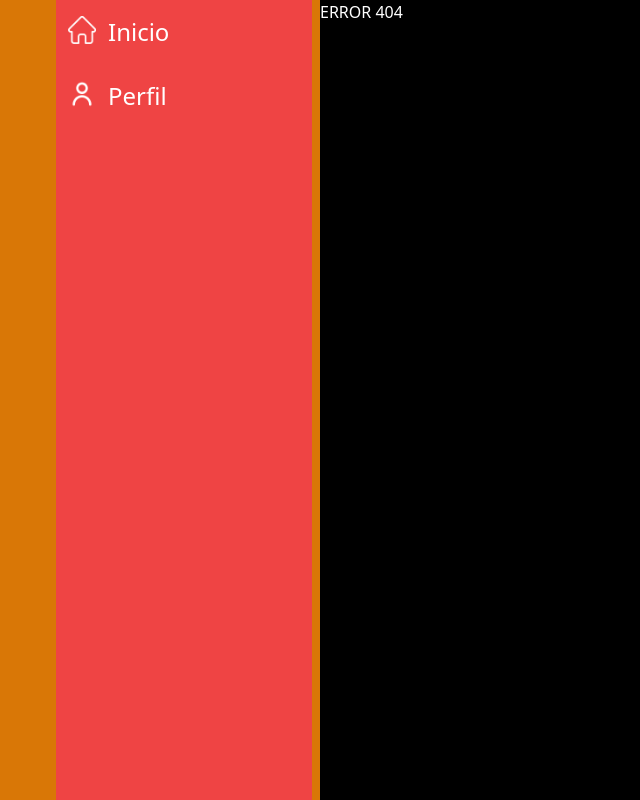
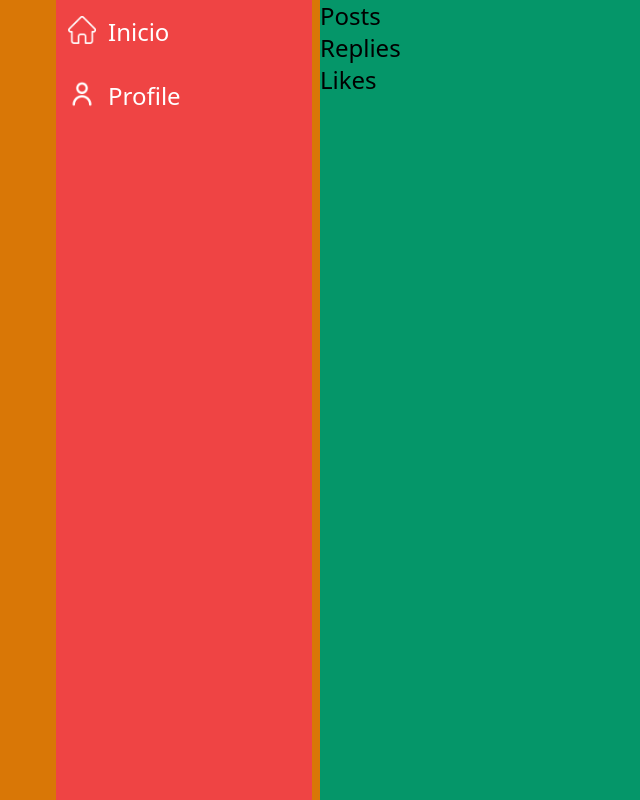
Before and after one commit to JCaucaman/clone-twitter, a React (Vite) app: page /profile in a window 1280 px wide. Before the commit this address had no page. Shown: the whole page, without its empty margins (0-640 px from the left). Built offline with nearby package versions, Linux system fonts and the light colour scheme.

Commit message:
routes add to profile

```diff
--- a/src/App.jsx
+++ b/src/App.jsx
@@ -2,12 +2,14 @@ import { Route, Routes } from "react-router-dom";
 
 // Pages
 import { Inicio } from "./pages/Inicio.jsx";
-import { Perfil } from "./pages/Perfil.jsx";
+import { Profile } from "./pages/Profile.jsx";
 import { NotFound } from "./pages/NotFound.jsx";
 
 // components
 import { Header } from "./components/Header.jsx";
-
+import { PostsWithReplies } from "./components/PostsWithReplies.jsx";
+import { PostsWithLikes } from "./components/PostsWithLikes.jsx";
+import { PostsMyAll } from "./components/PostsMyAll.jsx";
 
 export default function App() {
   return (
@@ -16,7 +18,13 @@ export default function App() {
         <Header />
         <Routes>
           <Route path="/" element={<Inicio />} />
-          <Route path="/perfil" element={<Perfil />} />
+          <Route path="/profile" element={<Profile />} >
+
+            <Route index element={<PostsMyAll/>} />
+            <Route path="likes" element={<PostsWithLikes />}  />
+            <Route path="with_replies" element={<PostsWithReplies />}  />
+
+          </Route>
           <Route path="*" element={<NotFound />} />
         </Routes>
       </div>
--- a/src/components/Header.jsx
+++ b/src/components/Header.jsx
@@ -7,7 +7,7 @@ export function Header() {
         >
             <ul className="bg-red-500 h-full w-fit mr-2 ml-2">
                 <HeaderButton link="/" Name="Inicio" img="home.png" />
-                <HeaderButton link="/perfil" Name="Perfil" img="user.png" />
+                <HeaderButton link="/profile" Name="Profile" img="user.png" />
             </ul>
         </nav>
     )
--- a/src/components/Post.jsx
+++ b/src/components/Post.jsx
@@ -4,6 +4,19 @@ import { UserImg } from "./UserImg";
 export function Post(props) {
 
     const prop = props;
+
+    var isImg = true;
+
+    if(!prop.img){
+        isImg = false;
+    }
+
+    var isText = true;
+
+    if(!prop.text){
+        isText = false;
+    }
+
 
     return(
         <article className="h-min pr-4 pl-4 flex pt-4 bg-green-900
@@ -17,12 +30,25 @@ export function Post(props) {
                     <span className="text-zinc-500 bg-emerald-400 cursor-pointer">@user</span>
                     <span className="text-zinc-500 pl-1 pr-1 bg-emerald-200" >·</span>
                     <span className="text-zinc-500 hover:underline bg-emerald-100 cursor-pointer">00h</span>
-                    <p className="max-w-128 pb-3 bg-indigo-600">
-                        cLorem ipsum dolor sit amet consectetur adipisicing elit. Maiores ipsum iste consectetur amet vero! Quisquam officiis optio aut neque facere, repellendus sed, animi consequatur offi
-                    </p>
-                    <div className=" max-h-128">
-                        <img className="rounded-xl max-h-128" src={prop.img}/>
-                    </div>
+
+                    {
+                        isText
+                        ?
+                            <p className="max-w-128 pb-3 bg-indigo-600">
+                                {prop.text}
+                            </p>
+                        :
+                            <></>
+                    }
+                    {
+                        isImg
+                        ?
+                            <div className=" max-h-128">
+                                <img className="rounded-xl max-h-128" src={prop.img}/>
+                            </div>
+                        :
+                            <></>
+                    }
                 </section>
                 <div className="flex text-lg bg-pink-800 justify-between
                 md:max-w-96
--- /dev/null
+++ b/src/components/PostsMyAll.jsx
@@ -0,0 +1,5 @@
+export function PostsMyAll() {
+    <div>
+        Mis posts
+    </div>
+}
--- /dev/null
+++ b/src/components/PostsWithLikes.jsx
@@ -0,0 +1,5 @@
+export function PostsWithLikes() {
+    <div>
+        PostsWithLikes
+    </div>
+}
--- /dev/null
+++ b/src/components/PostsWithReplies.jsx
@@ -0,0 +1,7 @@
+export function PostsWithReplies() {
+    return(
+        <div>
+            WithReplies
+        </div>
+    )
+}
--- /dev/null
+++ b/src/components/ProfileHeader.jsx
@@ -0,0 +1,19 @@
+import { Link } from "react-router-dom";
+
+export function ProfileHeader() {
+    return(
+       <div>
+            <ul>
+                <li>
+                    <Link to="">Posts</Link>
+                </li>
+                <li>
+                    <Link to="with_replies">Replies</Link>
+                </li>
+                <li>
+                    <Link to="likes">Likes</Link>
+                </li>
+            </ul>
+       </div>
+    )
+}
--- a/src/components/TextArea.jsx
+++ b/src/components/TextArea.jsx
@@ -1,4 +1,4 @@
-//import {useState, useEffect,useRef, TextareaHTMLAttributes} from "react";
+//import {useState, useEffect, useRef, TextareaHTMLAttributes} from "react";
 
 export function TextArea() {
 
--- a/src/pages/Inicio.jsx
+++ b/src/pages/Inicio.jsx
@@ -6,16 +6,21 @@ export function Inicio() {
     <div className="text-2xl bg-slate-600 w-5/6 md:w-3/4 h-full overflow-y-scroll">
       <div className="max-w-160 max-sm:max-w-96">
         <FormPost />
-        <Post img="/imagen.jpg" />
-        <Post />
-        <Post />
-        <Post />
-        <Post />
-        <Post />
-        <Post />
-        <Post />
-        <Post img="/imagen.jpg" />
-        <Post img="/imagen.jpg" />
+        <Post
+          img="/imagen.jpg"
+          text="Lorem"
+        />
+        <Post
+          text="Lorem"
+        />
+        <Post
+          img="/imagen.jpg"
+          text="Lorem"
+        />
+        <Post
+          img="/imagen.jpg"
+          text="Lorem"
+        />
       </div>
     </div>
   )
--- a/src/pages/NotFound.jsx
+++ b/src/pages/NotFound.jsx
@@ -1,7 +1,7 @@
 export function NotFound() {
     return (
         <div className="text-white">
-            ERROR 404
+            Not Found
         </div>
     )
 }
--- a/src/pages/Perfil.jsx
+++ /dev/null
@@ -1,7 +0,0 @@
-export function Perfil() {
-  return(
-    <div className="text-2xl bg-emerald-600 w-5/6 md:w-3/4  h-full">
-
-    </div>
-  )
-}
--- /dev/null
+++ b/src/pages/Profile.jsx
@@ -0,0 +1,15 @@
+import { Outlet } from "react-router-dom";
+import { ProfileHeader } from "../components/ProfileHeader";
+
+
+export function Profile() {
+  return(
+    <>
+      <div className="text-2xl bg-emerald-600 w-5/6 md:w-3/4  h-full">
+        <ProfileHeader />
+
+        <Outlet />
+      </div>
+    </>
+  )
+}
```
